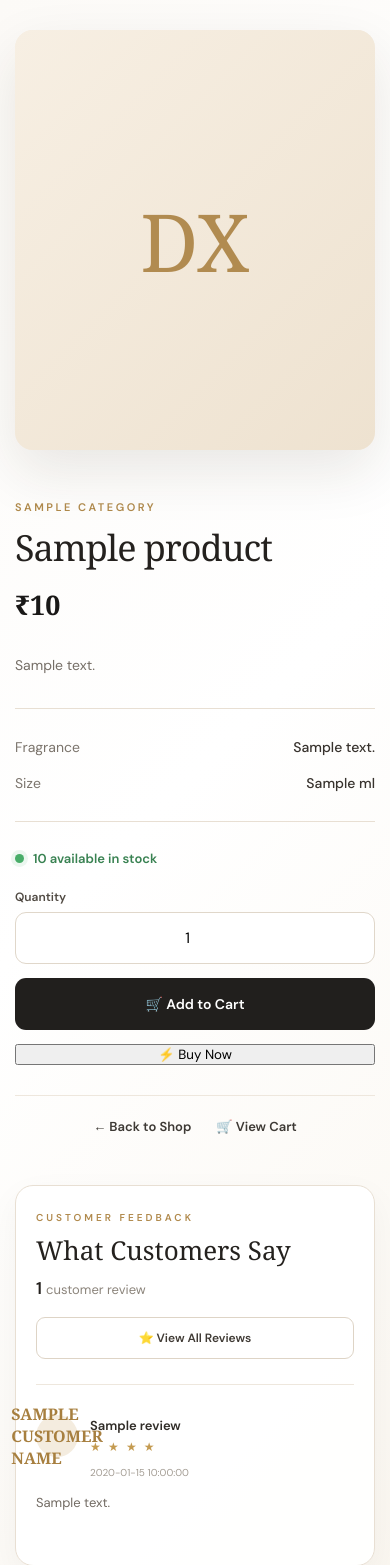
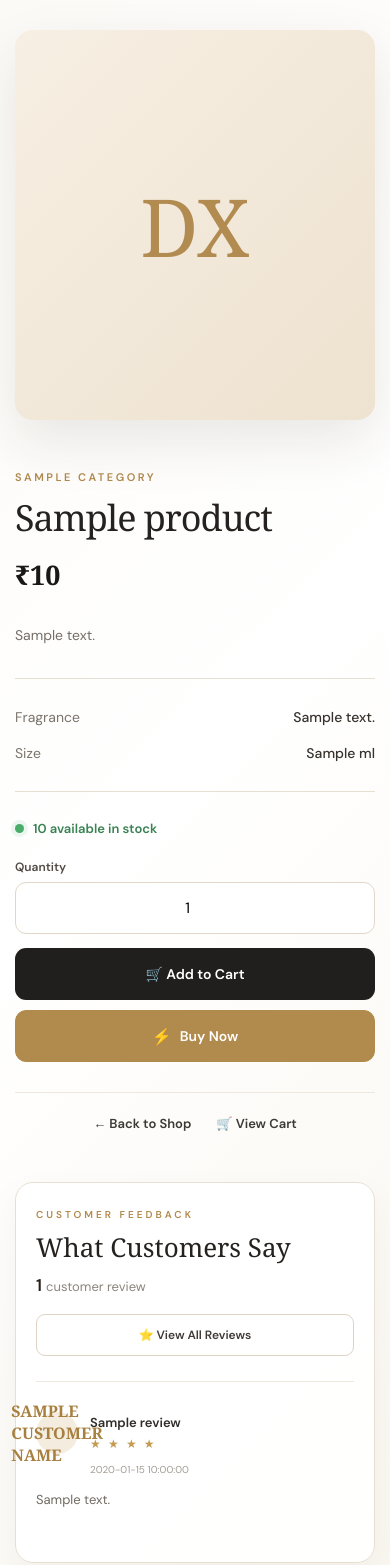
Before and after one commit to dikshadohra-alt/DX-Fragrance, a Flask app: template app/templates/customer/product.html in a window 390 px wide. Shown: the part 72-1637 px from the top of the page. Run offline with Flask 3, Linux system fonts and the light colour scheme; the template is opened without the code that fills it: most values are stand-ins (such as "Sample title", 1, 10 or a date in 2020); data that the repository does not hold is empty.

Commit message:
Update product page design

```diff
--- a/app/templates/customer/product.html
+++ b/app/templates/customer/product.html
@@ -188,13 +188,14 @@ DX Fragrance | {{ product["name"] }}
                     >
                         🛒 Add to Cart
                     </button>
+                </form>
 
                 <form
                     method="POST"
                     action="{{ url_for('cart.buy_now', product_id=product['id']) }}"
                     class="buy-now-form"
+                    onsubmit="document.getElementById('buy-now-quantity').value = document.getElementById('quantity').value;"
                 >
-
                     <input
                         type="hidden"
                         name="quantity"
@@ -206,10 +207,9 @@ DX Fragrance | {{ product["name"] }}
                         type="submit"
                         class="buy-now-button"
                     >
-        ⚡ Buy Now
+                        <span>⚡</span>
+                        Buy Now
                     </button>
-
-</form>
                 </form>
 
             {% else %}
@@ -413,7 +413,7 @@ DX Fragrance | {{ product["name"] }}
 
     width: 100%;
 
-    padding: 70px 5% 100px;
+    padding: 55px 5% 90px;
 
     box-sizing: border-box;
 
@@ -461,7 +461,11 @@ DX Fragrance | {{ product["name"] }}
 
     width: 100%;
 
-    height: 620px;
+    max-width: 560px;
+
+    height: 520px;
+
+    margin: 0 auto;
 
     overflow: hidden;
 
@@ -853,6 +857,8 @@ DX Fragrance | {{ product["name"] }}
 
     height: 52px;
 
+    flex: 1;
+
     padding: 0 31px;
 
     border: none;
@@ -887,6 +893,45 @@ DX Fragrance | {{ product["name"] }}
 
 }
 
+/* =========================================================
+   BUY NOW
+========================================================= */
+
+.buy-now-form {
+    width: 100%;
+    margin-top: 12px;
+}
+
+.buy-now-button {
+    width: 100%;
+    min-height: 52px;
+    padding: 0 28px;
+    border: 1px solid #b18a4d;
+    border-radius: 11px;
+    background: #b18a4d;
+    color: #ffffff;
+    display: flex;
+    align-items: center;
+    justify-content: center;
+    gap: 8px;
+    font-size: 14px;
+    font-weight: 700;
+    cursor: pointer;
+    box-sizing: border-box;
+    transition: 0.25s ease;
+}
+
+.buy-now-button:hover {
+    background: #211f1d;
+    border-color: #211f1d;
+    transform: translateY(-2px);
+    box-shadow: 0 10px 25px rgba(33,31,29,0.18);
+}
+
+.buy-now-button span {
+    font-size: 16px;
+}
+
 
 .out-of-stock {
 
@@ -1343,7 +1388,9 @@ DX Fragrance | {{ product["name"] }}
 
     .product-image-area {
 
-        height: 550px;
+        max-width: 620px;
+
+        height: 500px;
 
     }
 
@@ -1373,7 +1420,9 @@ DX Fragrance | {{ product["name"] }}
 
     .product-image-area {
 
-        height: 420px;
+        width: 100%;
+
+        height: 390px;
 
         border-radius: 18px;
 
@@ -1432,6 +1481,20 @@ DX Fragrance | {{ product["name"] }}
 
         width: 100%;
 
+        flex: none;
+
+    }
+
+    .buy-now-form {
+
+        margin-top: 10px;
+
+    }
+
+    .buy-now-button {
+
+        width: 100%;
+
     }
 
 
```
Lines whose indentation alone changed are shown as unchanged.
